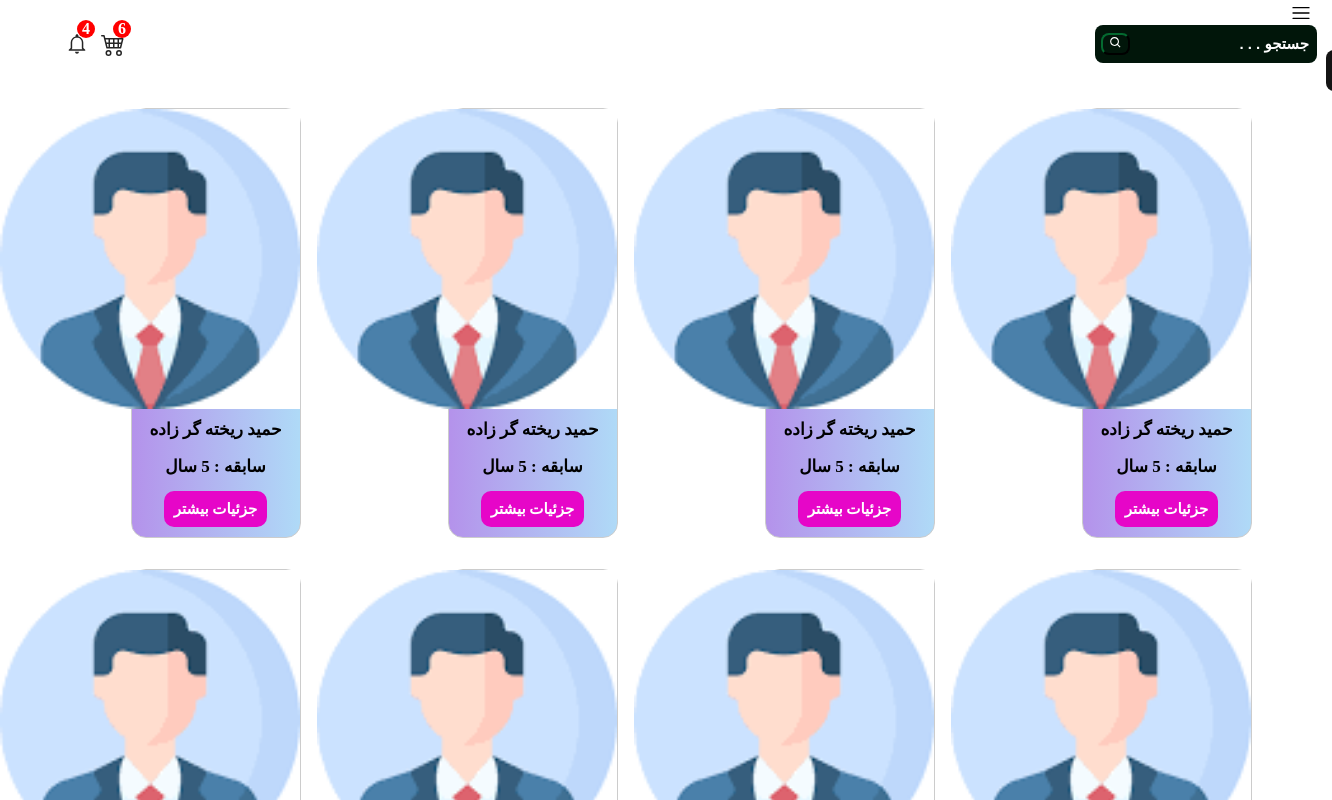
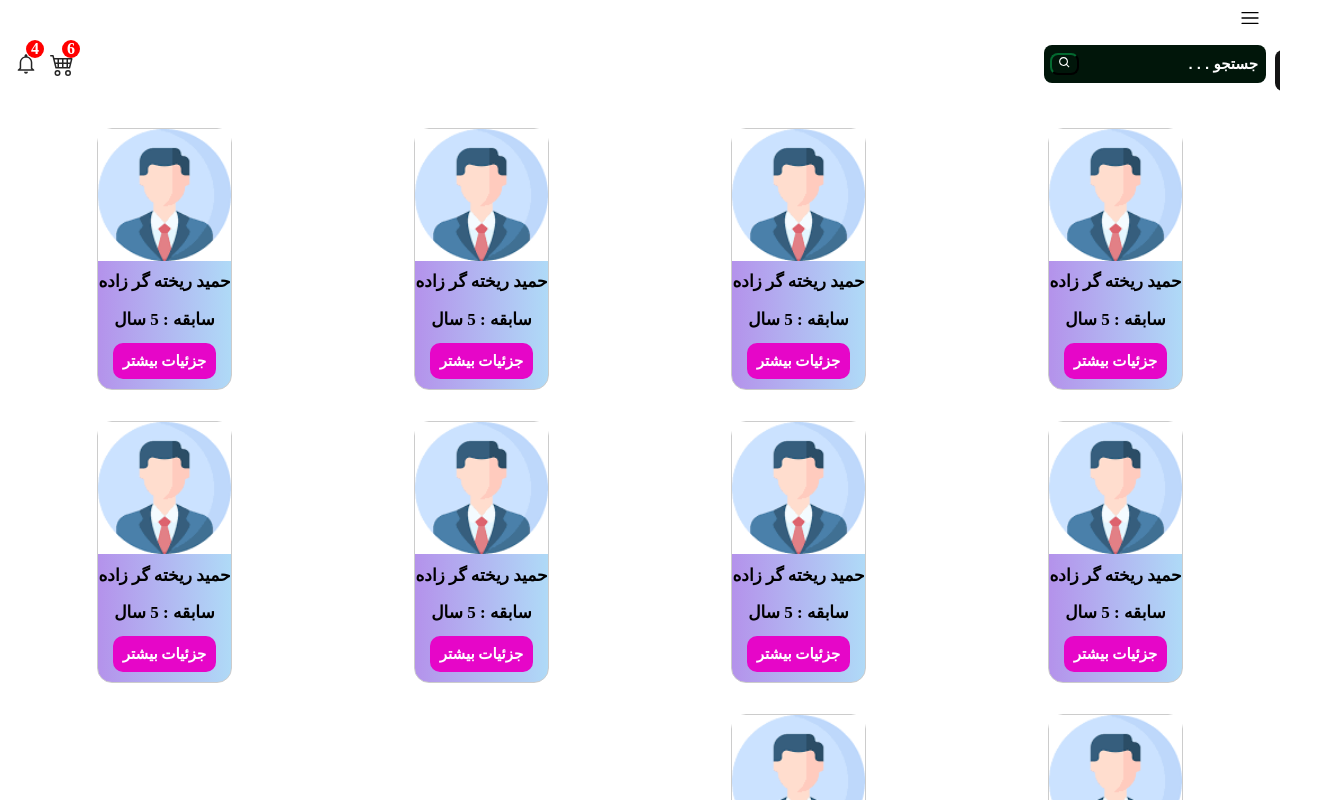
Before and after one commit to Amirsaleh2002/restaurant, a React (Vite) app: page /cooklist in a window 1280 px wide. Shown: the top 800 px of the page, 1332 px wide, since content can reach past the window. Built offline with nearby package versions, Linux system fonts and the light colour scheme.

Commit message:
fix some styles

```diff
--- a/src/Components/Header/Header.css
+++ b/src/Components/Header/Header.css
@@ -2,7 +2,7 @@
   display: flex;
   justify-content: space-between;
   align-items: center;
-  margin: 0 14px;
+  margin: 20px 14px;
 }
 .right-header{
   display: flex;
@@ -14,7 +14,7 @@
   cursor: pointer;
   margin-right: 20px;
   position: fixed;
-  top: 0;
+  top: 5px;
   z-index: 2;
 }
 .escape-from-sidebar{
--- a/src/Pages/CookListInfo/CookListInfo.css
+++ b/src/Pages/CookListInfo/CookListInfo.css
@@ -1,6 +1,6 @@
 .explanation {
   margin: 30px 14px;
 }
-.cook-box-img{
+.cook-info-img{
   width: 300px;
 }
--- a/src/Pages/CookListInfo/CookListInfo.jsx
+++ b/src/Pages/CookListInfo/CookListInfo.jsx
@@ -51,7 +51,7 @@ function FoodDetails() {
         <img
           src="../img/download5.png"
           alt="cook box"
-          className="cook-box-img"
+          className="cook-info-img"
         />
         <p>
           لورم ایپسوم متن ساختگی با تولید سادگی نامفهوم از صنعت چاپ، و با
@@ -82,7 +82,7 @@ function FoodDetails() {
         <img
           src="../img/download5.png"
           alt="cook box"
-          className="cook-box-img"
+          className="cook-info-img"
         />
       </div>
       <Footer />
```
Also changed, not shown: src/Components/Header/Header.jsx (+0 -21 lines).
